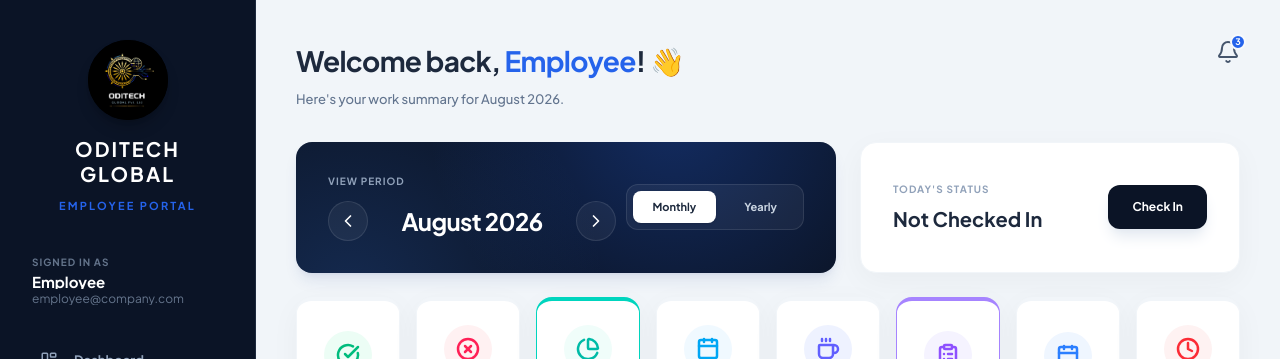
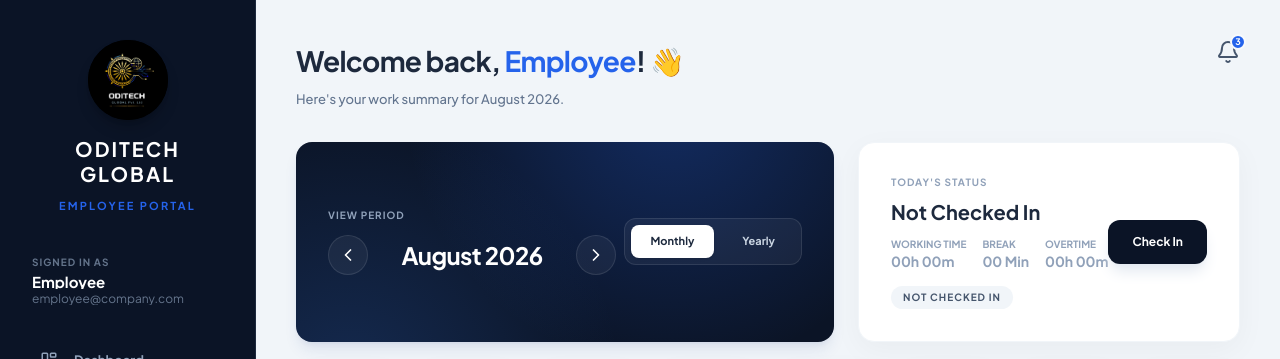
Before and after one commit to ManasCoding/Oditech_HRMS_Frontend, a React (Vite) app: page /employee/1/dashboard in a window 1280 px wide. Shown: the top 359 px of the page. Built offline with nearby package versions, Linux system fonts and the light colour scheme; no server answers.

Commit message:
new changes

```diff
--- a/src/pages/EmployeeAttendance.jsx
+++ b/src/pages/EmployeeAttendance.jsx
@@ -45,10 +45,10 @@ const EmployeeAttendance = () => {
   }, [user?.id, refreshKey]);
 
   const fmtTime = (dt) =>
-    dt ? new Date(dt).toLocaleTimeString([], { hour: '2-digit', minute: '2-digit', hour12: true }) : '—';
+    dt ? new Date(dt).toLocaleTimeString([], { hour: '2-digit', minute: '2-digit', hour12: true }) : '--';
 
   const fmtDate = (dateStr) => {
-    if (!dateStr) return '—';
+    if (!dateStr) return '--';
     const d = new Date(dateStr);
     return d.toLocaleDateString('en-IN', { day: '2-digit', month: 'short', year: 'numeric' });
   };
@@ -59,6 +59,7 @@ const EmployeeAttendance = () => {
 
   const statusColor = (s) => {
     switch (s) {
+      case 'NOT CHECKED IN': case 'Not Checked In': return 'bg-slate-100 text-slate-600';
       case 'Present': return 'bg-emerald-100 text-emerald-700';
       case 'Late': return 'bg-orange-100 text-orange-700';
       case 'Half Day': return 'bg-yellow-100 text-yellow-700';
@@ -74,6 +75,8 @@ const EmployeeAttendance = () => {
   const todayStatus = getDisplayStatus(todayAttendance);
   const approval = todayAttendance?.checkInApprovalStatus;
   const exType = todayAttendance?.exceptionType;
+  const isCheckedIn = !!todayAttendance?.checkIn;
+  const isCheckedOut = !!todayAttendance?.checkOut;
 
   return (
     <EmployeeLayout title="Attendance" subtitle="Check in and out for your shift.">
@@ -94,22 +97,24 @@ const EmployeeAttendance = () => {
               <div className="grid grid-cols-2 md:grid-cols-5 gap-4 bg-slate-50 rounded-2xl p-6 mb-6">
                 <div>
                   <p className="text-[9px] font-black text-slate-400 uppercase tracking-widest mb-1">Login Time</p>
-                  <p className="text-base font-black text-[#1e293b]">{fmtTime(todayAttendance?.checkIn)}</p>
+                  <p className="text-base font-black text-[#1e293b]">
+                    {isCheckedIn ? fmtTime(todayAttendance.checkIn) : '--'}
+                  </p>
                 </div>
                 <div>
                   <p className="text-[9px] font-black text-slate-400 uppercase tracking-widest mb-1">Logout Time</p>
                   <p className="text-base font-black text-[#1e293b]">
-                    {todayAttendance?.checkOut ? fmtTime(todayAttendance.checkOut) : (todayAttendance?.autoCheckedOut ? 'AUTO' : '—')}
+                    {isCheckedOut ? fmtTime(todayAttendance.checkOut) : '--'}
                   </p>
                 </div>
                 <div>
                   <p className="text-[9px] font-black text-slate-400 uppercase tracking-widest mb-1">Break Time</p>
-                  <p className="text-base font-black text-[#1e293b]">45 Min</p>
+                  <p className="text-base font-black text-[#1e293b]">{isCheckedIn ? '45 Min' : '00 Min'}</p>
                 </div>
                 <div>
                   <p className="text-[9px] font-black text-slate-400 uppercase tracking-widest mb-1">Working Time</p>
                   <p className="text-base font-black text-blue-600">
-                    {todayAttendance?.checkIn ? (
+                    {isCheckedIn ? (
                       todayAttendance.checkInApprovalStatus === 'Pending' ? '00h 00m' : timerState.workingFormatted
                     ) : '00h 00m'}
                   </p>
@@ -117,7 +122,7 @@ const EmployeeAttendance = () => {
                 <div>
                   <p className="text-[9px] font-black text-slate-400 uppercase tracking-widest mb-1">Overtime</p>
                   <p className="text-base font-black text-orange-500">
-                    {todayAttendance?.checkIn ? (
+                    {isCheckedIn ? (
                       todayAttendance.checkInApprovalStatus === 'Pending' ? '00h 00m' : timerState.overtimeFormatted
                     ) : '00h 00m'}
                   </p>
@@ -130,7 +135,7 @@ const EmployeeAttendance = () => {
                     {todayStatus}
                   </span>
 
-                  {todayAttendance?.checkIn && todayAttendance.checkInApprovalStatus !== 'Pending' && (
+                  {isCheckedIn && todayAttendance.checkInApprovalStatus !== 'Pending' && (
                     <span className={`px-4 py-2 rounded-2xl text-sm font-black uppercase tracking-widest ${
                       timerState.isOnLunchBreak ? 'bg-amber-100 text-amber-700' :
                       timerState.statusText === 'Shift Completed' ? 'bg-emerald-100 text-emerald-700' :
@@ -181,12 +186,24 @@ const EmployeeAttendance = () => {
               </div>
 
               <div className="flex flex-col sm:flex-row gap-4">
-                <button onClick={() => navigate(`/employee/${slug}/check-in`)}
-                  className="flex-1 py-5 bg-[#1e293b] text-white rounded-[28px] font-black text-base uppercase tracking-widest hover:scale-[1.02] active:scale-95 transition-all shadow-2xl shadow-[#1e293b]/20">
+                <button
+                  onClick={() => navigate(`/employee/${slug}/check-in`)}
+                  disabled={isCheckedIn}
+                  className={`flex-1 py-5 rounded-[28px] font-black text-base uppercase tracking-widest transition-all ${
+                    !isCheckedIn
+                      ? 'bg-[#1e293b] text-white hover:scale-[1.02] active:scale-95 shadow-2xl shadow-[#1e293b]/20 cursor-pointer'
+                      : 'bg-slate-100 text-slate-400 cursor-not-allowed shadow-none'
+                  }`}>
                   Check In Now
                 </button>
-                <button onClick={() => navigate(`/employee/${slug}/check-out`)}
-                  className="flex-1 py-5 bg-white text-[#1e293b] border-2 border-slate-100 rounded-[28px] font-black text-base uppercase tracking-widest hover:bg-slate-50 transition-all active:scale-95">
+                <button
+                  onClick={() => navigate(`/employee/${slug}/check-out`)}
+                  disabled={!isCheckedIn || isCheckedOut || approval === 'Rejected'}
+                  className={`flex-1 py-5 rounded-[28px] font-black text-base uppercase tracking-widest transition-all ${
+                    isCheckedIn && !isCheckedOut && approval !== 'Rejected'
+                      ? 'bg-white text-[#1e293b] border-2 border-slate-100 hover:bg-slate-50 active:scale-95 shadow-md cursor-pointer'
+                      : 'bg-slate-100 text-slate-400 border-2 border-slate-100 cursor-not-allowed shadow-none'
+                  }`}>
                   Check Out Now
                 </button>
               </div>
--- a/src/pages/EmployeeDashboard.jsx
+++ b/src/pages/EmployeeDashboard.jsx
@@ -167,13 +167,15 @@ const EmployeeDashboard = () => {
           <div className="bg-white rounded-2xl shadow-[0_8px_30px_rgb(0,0,0,0.04)] border border-slate-100 p-6 lg:p-8 flex items-center justify-between min-w-[380px]">
             <div className="space-y-2">
               <p className="text-[10px] font-bold text-slate-400 uppercase tracking-widest">Today&apos;s Status</p>
-              {todayStatus ? (
+              {todayStatus && todayStatus.checkIn ? (
                 <>
                   <div className="flex items-center gap-2">
                     <h4 className="text-xl font-bold text-slate-800">
                       {todayStatus.checkInApprovalStatus === 'Pending'
                         ? 'Checked In — Approval Pending'
-                        : `Checked In at ${timerState.checkInTimeFormatted}`}
+                        : todayStatus.checkOut
+                          ? `Checked Out at ${timerState.checkOutTimeFormatted}`
+                          : `Checked In at ${timerState.checkInTimeFormatted}`}
                     </h4>
                   </div>
 
@@ -215,10 +217,31 @@ const EmployeeDashboard = () => {
                   </div>
                 </>
               ) : (
-                <h4 className="text-xl font-bold text-slate-800">Not Checked In</h4>
+                <>
+                  <h4 className="text-xl font-bold text-slate-800">Not Checked In</h4>
+                  <div className="flex items-center gap-4 text-xs font-bold pt-1 text-slate-600">
+                    <div>
+                      <span className="text-[10px] text-slate-400 block uppercase">Working Time</span>
+                      <span className="text-sm font-black text-slate-400">00h 00m</span>
+                    </div>
+                    <div>
+                      <span className="text-[10px] text-slate-400 block uppercase">Break</span>
+                      <span className="text-sm font-black text-slate-400">00 Min</span>
+                    </div>
+                    <div>
+                      <span className="text-[10px] text-slate-400 block uppercase">Overtime</span>
+                      <span className="text-sm font-black text-slate-400">00h 00m</span>
+                    </div>
+                  </div>
+                  <div className="pt-1">
+                    <span className="inline-block text-[10px] font-black bg-slate-100 text-slate-600 px-3 py-1 rounded-full uppercase tracking-widest">
+                      NOT CHECKED IN
+                    </span>
+                  </div>
+                </>
               )}
             </div>
-            {!todayStatus ? (
+            {(!todayStatus || !todayStatus.checkIn) ? (
               <button
                 onClick={() => navigate(`/employee/${user.slug}/check-in`)}
                 className="px-6 py-3.5 bg-[#0B1426] text-white rounded-xl text-xs font-bold shadow-lg shadow-slate-200 hover:scale-105 transition-all"
--- a/src/utils/attendanceUtils.js
+++ b/src/utils/attendanceUtils.js
@@ -1,7 +1,7 @@
 
 export function getEmployeeAttendanceStatus(attendance) {
   if (!attendance || !attendance.checkIn) {
-    return 'Absent';
+    return 'NOT CHECKED IN';
   }
 
   if (attendance.checkInApprovalStatus === 'Pending') {
@@ -9,12 +9,12 @@ export function getEmployeeAttendanceStatus(attendance) {
   }
 
   if (attendance.checkInApprovalStatus === 'Approved') {
-    return attendance.status;
+    return attendance.status || 'Present';
   }
 
   if (attendance.checkInApprovalStatus === 'Rejected') {
     return 'Absent';
   }
 
-  return attendance.status || 'Absent';
+  return attendance.status || 'Present';
 }
```
